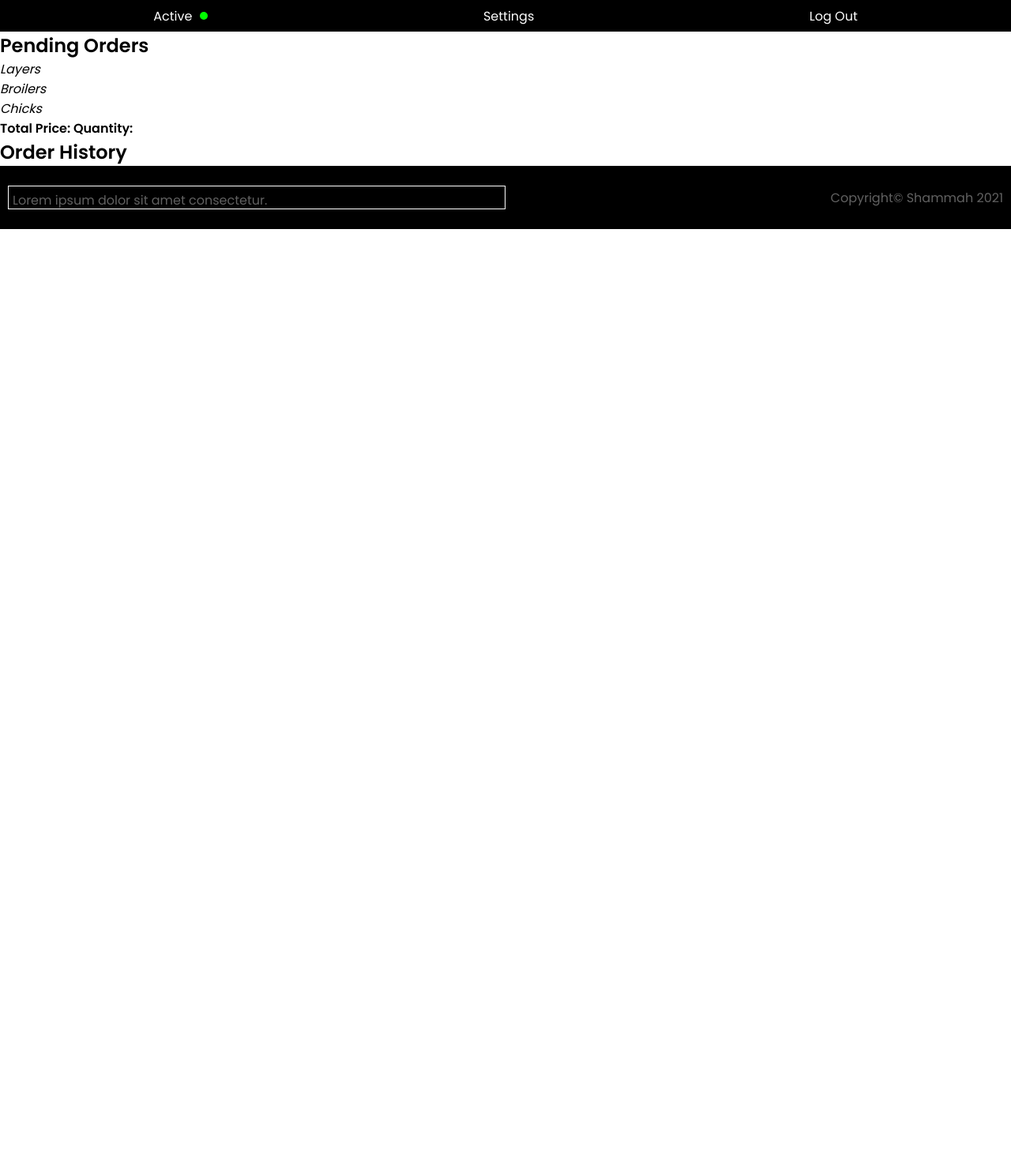
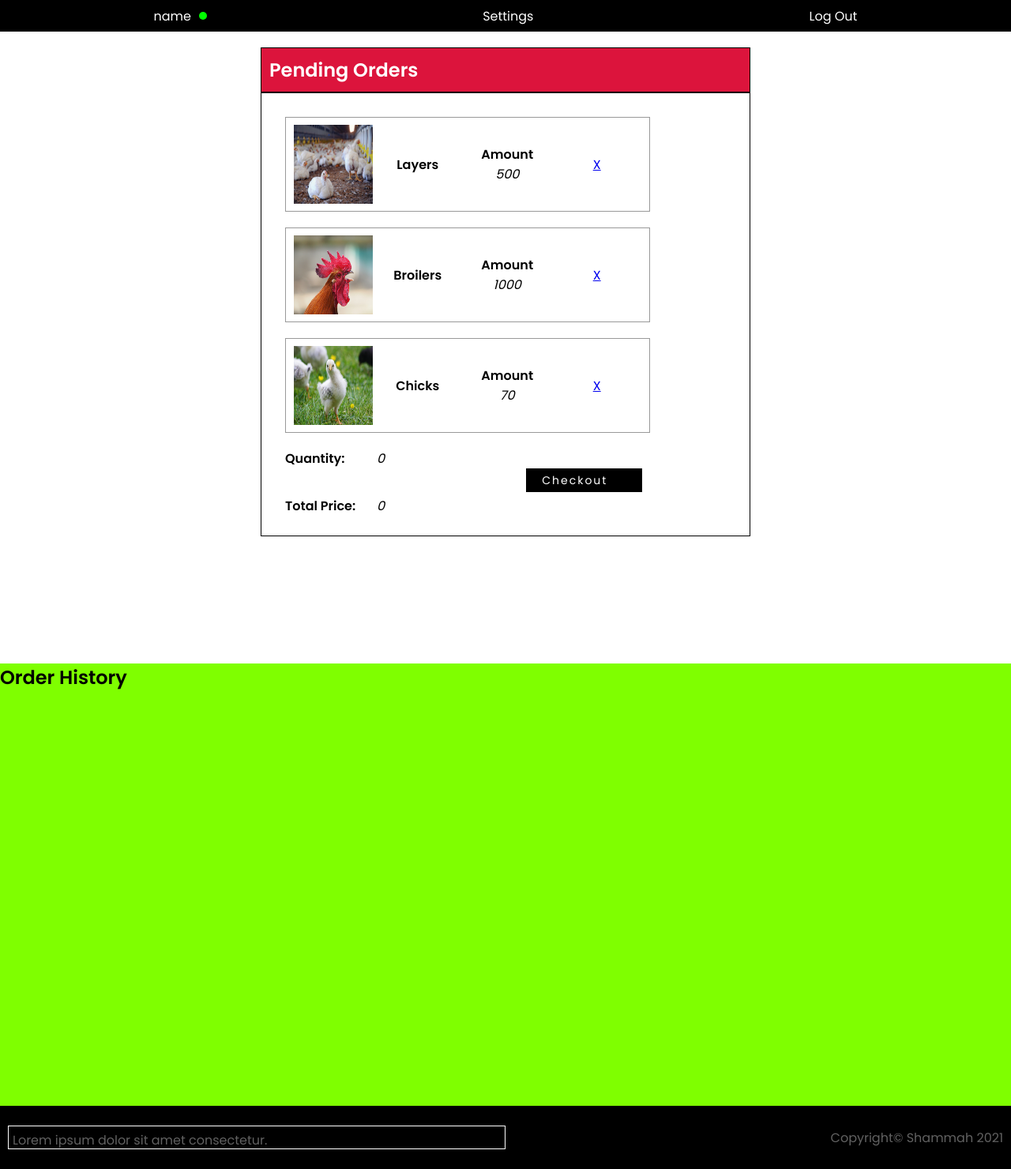
Before and after one commit to steveshammah/theFarm, a Flask app: page /name/orders in a window 1280 px wide. Shown: the part 64-1544 px from the top of the page at 79% size. Before the commit the page ends 354 px from the top, so only its background shows below. Run offline with Flask 2, Linux system fonts and the light colour scheme; the visitor is signed in with stand-in values (Sample User, id 1); data that the repository does not hold is empty.

Commit message:
Customer cart/orders section

```diff
--- a/app.py
+++ b/app.py
@@ -197,7 +197,7 @@
             return redirect('customer')
             # return render_template('customer.html', customer_details=customer_details)
         elif customer.log_in(password) == 'Wrong Password':
-            message = 'Wrong password!'
+            message = 'Wrong password!`'
             return render_template('customer-login.html', message=message)
         elif customer.log_in(password) == 'Email Not Found':
             message = 'Email Not Found!'
--- a/static/client.js
+++ b/static/client.js
@@ -1,7 +1,5 @@
 const orderButton = document.querySelectorAll(".order-form .btn");
 console.log(orderButton);
-
-let order = {};
 
 orderButton.forEach((button) => {
   button.addEventListener("click", (e) => {
@@ -19,6 +17,8 @@
       console.log(productSpan);
     }, 4000);
     const order = [product, quantity];
+    console.log("SAVING ORDERS");
+
     storeOrder(product, quantity);
     parentElement.childNodes[1].value = "";
     console.log(order);
@@ -27,11 +27,30 @@
 
 const storeOrder = (product, quantity) => {
   localStorage.setItem(product, quantity);
+  updateOrders();
+  return true;
+};
+
+const updateOrders = () => {
   const layers = localStorage.getItem("layers");
   const broilers = localStorage.getItem("broilers");
   const chicks = localStorage.getItem("chicks");
-  console.log("Chicks: ", chicks);
-  console.log("Broilers: ", broilers);
-  console.log("Layers: ", layers);
-  return true;
+  const costSum = layers + broilers + chicks;
+  const quantitySum = Number(layers) + Number(broilers) + Number(chicks);
+
+  // Dom Elements to update
+  const layersOrders = document.querySelector(".layers-orders");
+  const broilersOrders = document.querySelector(".broilers-orders");
+  const chicksOrders = document.querySelector(".chicks-orders");
+  const totatCost = document.querySelector(".total-cost");
+  const totalQuantity = document.querySelector(".total-quantity");
+
+  // console.log(layersOrders);
+  totatCost.innerText = costSum;
+  totalQuantity.innerText = quantitySum;
+  layersOrders.innerText = layers;
+  broilersOrders.innerText = broilers;
+  chicksOrders.innerText = chicks;
 };
+
+updateOrders();
--- a/static/customer.css
+++ b/static/customer.css
@@ -246,3 +278,95 @@
   color: white;
   width: 200px;
 }
+
+/* Order Section */
+.my-orders-container {
+  height: 100vh;
+  width: 100%;
+  margin: auto;
+  padding: 20px;
+  display: flex;
+  flex-direction: column;
+  justify-content: space-around;
+  align-items: center;
+}
+.pending-orders {
+  height: 100%;
+  width: 50%;
+  /* background-color: crimson; */
+  color: black;
+  /* padding: 20px; */
+}
+.pending-orders h2 {
+  width: 100%;
+  background-color: crimson;
+  color: white;
+  padding: 10px;
+  font-weight: 700;
+  border: 1px solid black;
+}
+.cart-container {
+  border: 1px solid #000;
+  padding: 20px;
+  display: flex;
+  flex-direction: column;
+}
+.cart-item {
+  border: 1px solid #999;
+  height: 120px;
+  width: 80%;
+  display: flex;
+  align-items: center;
+  justify-content: space-between;
+  padding: 10px;
+  margin: 10px;
+}
+.cart-item img {
+  height: 100px;
+  width: 100px;
+}
+.order-meta,
+.totals-meta {
+  display: flex;
+  justify-content: space-around;
+  align-items: center;
+  width: 80%;
+  height: 100%;
+}
+.order-meta span {
+  display: flex;
+  flex-direction: column;
+  justify-content: center;
+  align-items: center;
+  width: 30%;
+  /* background-color: crimson; */
+  height: 90%;
+  margin: 10px;
+  padding: 10px;
+}
+.order-totals {
+  width: 70%;
+  /* padding: 10px; */
+  height: 100px;
+}
+
+.totals-meta span {
+  display: flex;
+  justify-content: space-between;
+  /* align-items: center; */
+  height: 50px;
+  width: 40%;
+  /* background-color: green; */
+  margin: 10px;
+}
+/* .order-totals h4,
+.order-totals i { */
+/* background-color: aquamarine; */
+/* width: 40%;
+  margin: 2px;
+} */
+
+.orders-history {
+  height: 70vh;
+  background-color: chartreuse;
+}
--- a/static/style.css
+++ b/static/style.css
@@ -173,6 +173,7 @@
   color: white;
   outline: none;
   border: none;
+  cursor: pointer;
 }
 button a {
   text-decoration: none;
--- a/templates/customer-orders.html
+++ b/templates/customer-orders.html
@@ -13,7 +13,7 @@
     <link rel="stylesheet" href="../static/style.css" />
     <link rel="stylesheet" href="../static/customer.css" />
 
-    <title>Admin Panel</title>
+    <title>Orders</title>
   </head>
 
   <body>
@@ -28,42 +28,94 @@
     <div class="navigation">
       <ul class="user-nav">
         <li>
-          <a href="/customer">Active</a>
+          <a href="/customer">{{username}}</a>
           <div class="online"></div>
         </li>
-        <li><a href="#"> Settings </a></li>
+        <li>
+          <a href="/{{username}}/settings">Settings</a>
+        </li>
         <li><a href="/login">Log Out</a></li>
       </ul>
     </div>
-    <div class="my-orders-container">
-      <div class="pending">
+    <section class="my-orders-container">
+      <div class="pending-orders">
         <h2>Pending Orders</h2>
 
-        <div class="cart">
-          <div class="layers">
-            <i>Layers</i> <strong class="layers-orders"></strong>
+        <div class="cart-container">
+          <div class="cart-item">
+            <img src="../static/resources/chicken-farm-1.jpg" alt="Layers" />
+            <div class="order-meta">
+              <span>
+                <h4>Layers</h4>
+                <i class="layers-orders"></i>
+              </span>
+              <span>
+                <h4>Amount</h4>
+                <i class="order-amount">500</i>
+              </span>
+              <span>
+                <a href="#">X</a>
+              </span>
+            </div>
           </div>
 
-          <div class="layers">
-            <i>Broilers</i> <strong class="broilers-orders"></strong>
+          <div class="cart-item">
+            <img src="../static/resources/cock-1.jpg" alt="Broilers" />
+            <div class="order-meta">
+              <span>
+                <h4>Broilers</h4>
+                <i class="broilers-orders"></i>
+              </span>
+              <span>
+                <h4>Amount</h4>
+                <i class="order-amount">1000</i>
+              </span>
+              <span>
+                <a href="#">X</a>
+              </span>
+            </div>
           </div>
 
-          <div class="layers">
-            <i>Chicks</i> <strong class="chicks-orders"></strong>
+          <div class="cart-item">
+            <img src="../static/resources/chick.jpg" alt="Chicks" />
+            <div class="order-meta">
+              <span>
+                <h4>Chicks</h4>
+                <i class="chicks-orders"></i>
+              </span>
+              <span>
+                <h4>Amount</h4>
+                <i class="order-amount">70</i>
+              </span>
+              <span>
+                <a href="#">X</a>
+              </span>
+            </div>
           </div>
-          <span>
-            <strong>Total Price: </strong>
-            <strong>Quantity: </strong>
-          </span>
+          <div class="totals-meta">
+            <div class="order-totals">
+              <span>
+                <h4>Quantity:</h4>
+                <i class="total-quantity"></i>
+              </span>
+              <span>
+                <h4>Total Price:</h4>
+                <i class="total-cost"></i>
+              </span>
+            </div>
+            <butto class="btn">Checkout</butto>
+          </div>
         </div>
       </div>
-      <div class="others" id="history">
-        <h2>Order History</h2>
-      </div>
-    </div>
+    </section>
+    <section class="orders-history" id="history">
+      <h2>Order History</h2>
+    </section>
     <footer>
       <div class="sponsors">Lorem ipsum dolor sit amet consectetur.</div>
       <span class="copyright"> Copyright&copy; Shammah 2021</span>
     </footer>
+
+    <script src="../static/client.js"></script>
   </body>
 </html>
```
Also changed, not shown: other parts of static/customer.css (+35 -3 lines), templates/customer.html (+50 -23 lines).
